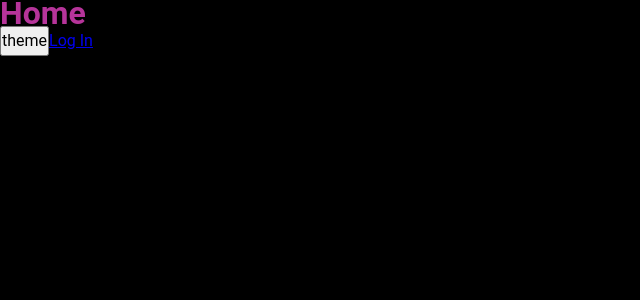
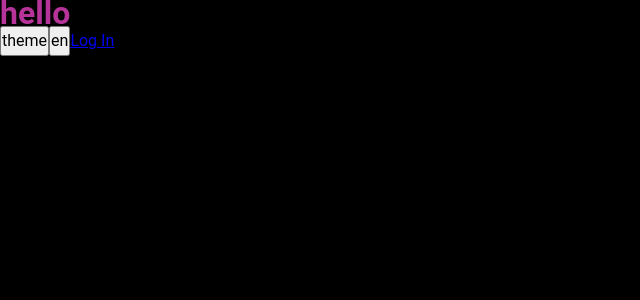
Before and after one commit to haftamudesta/EcommeceApp, a React (Vite) app: page / in a window 1280 px wide. Shown: the top 300 px of the page, without its empty margins (0-640 px from the left). Built offline with nearby package versions, Linux system fonts and the light colour scheme.

Commit message:
Add internationalization

```diff
--- /dev/null
+++ b/public/locales/de/login.json
@@ -0,0 +1,3 @@
+{
+  "login": "de"
+}
--- /dev/null
+++ b/public/locales/de/translation.json
@@ -0,0 +1,3 @@
+{
+        "hello":"hello"
+}
--- /dev/null
+++ b/public/locales/en/login.json
@@ -0,0 +1,3 @@
+{
+  "login": "en"
+}
--- /dev/null
+++ b/public/locales/en/translation.json
@@ -0,0 +1,3 @@
+{
+        "hello":"hello"
+}
--- a/src/app/App.tsx
+++ b/src/app/App.tsx
@@ -1,14 +1,15 @@
 
 // import AppRouter from "@/providers/router/ui/AppRouter"
 // import AppRouter from "./providers/router/ui/AppRouter"
+import { Suspense } from "react"
 import {AppRouter} from "./providers"
 
 function App() {
 
   return (
-    <>
+    <Suspense fallback={<></>}>
       <AppRouter />
-    </>
+    </Suspense>
   )
 }
 export default App
--- a/src/main.tsx
+++ b/src/main.tsx
@@ -4,6 +4,7 @@ import "@/app/styles/index.scss"
 import App from '@/app/App.tsx'
 import { BrowserRouter } from "react-router-dom";
 import { ThemeProvider } from '@/app/providers';
+import "@/shared/config/i18n/i18n"
 
 
 createRoot(document.getElementById('root')!).render(
--- a/src/pages/home/ui/HomePage.tsx
+++ b/src/pages/home/ui/HomePage.tsx
@@ -1,13 +1,19 @@
 import { Link } from "react-router"
 import styles from "./HomePage.module.scss"
 import { useTheme } from "@/shared/config"
+import { useTranslation } from "react-i18next";
 
 const HomePage = () => {
-  const {toggleTheme}=useTheme()
+  const {toggleTheme}=useTheme();
+  const {t,i18n}=useTranslation()
+  const changeLanguage=()=>{
+    i18n.changeLanguage(i18n.language==="en"?"de":"en")
+  }
   return (
     <>
-    <h1 className={styles.title}>Home</h1>
+    <h1 className={styles.title}>{t("hello")}</h1>
     <button onClick={toggleTheme}>theme</button>
+    <button onClick={changeLanguage}>{i18n.language}</button>
     <Link to={'/login'}>Log In</Link>
     </>
   )
--- a/src/pages/login/ui/LoginPage.tsx
+++ b/src/pages/login/ui/LoginPage.tsx
@@ -1,8 +1,14 @@
-import React from 'react'
+import { useTranslation } from "react-i18next"
+import { Link } from "react-router"
+
 
 const LogIn = () => {
+  const {t}=useTranslation('login')
   return (
-    <div>LogIn</div>
+    <>
+    {t('login')}
+    <Link to={'/'}>Home</Link>
+    </>
   )
 }
 
--- /dev/null
+++ b/src/shared/config/i18n/i18n.ts
@@ -0,0 +1,25 @@
+import i18n from 'i18next';
+import { initReactI18next } from 'react-i18next';
+
+import Backend from 'i18next-http-backend';
+import LanguageDetector from 'i18next-browser-languagedetector';
+
+export const supportedLngs = ["en", "de"];
+
+i18n
+  .use(Backend)
+  .use(LanguageDetector)
+  .use(initReactI18next)
+
+  .init({
+    fallbackLng: 'en',
+    debug: true,
+    supportedLngs,
+
+    interpolation: {
+      escapeValue: false,
+    }
+  });
+
+
+export default i18n;
```
